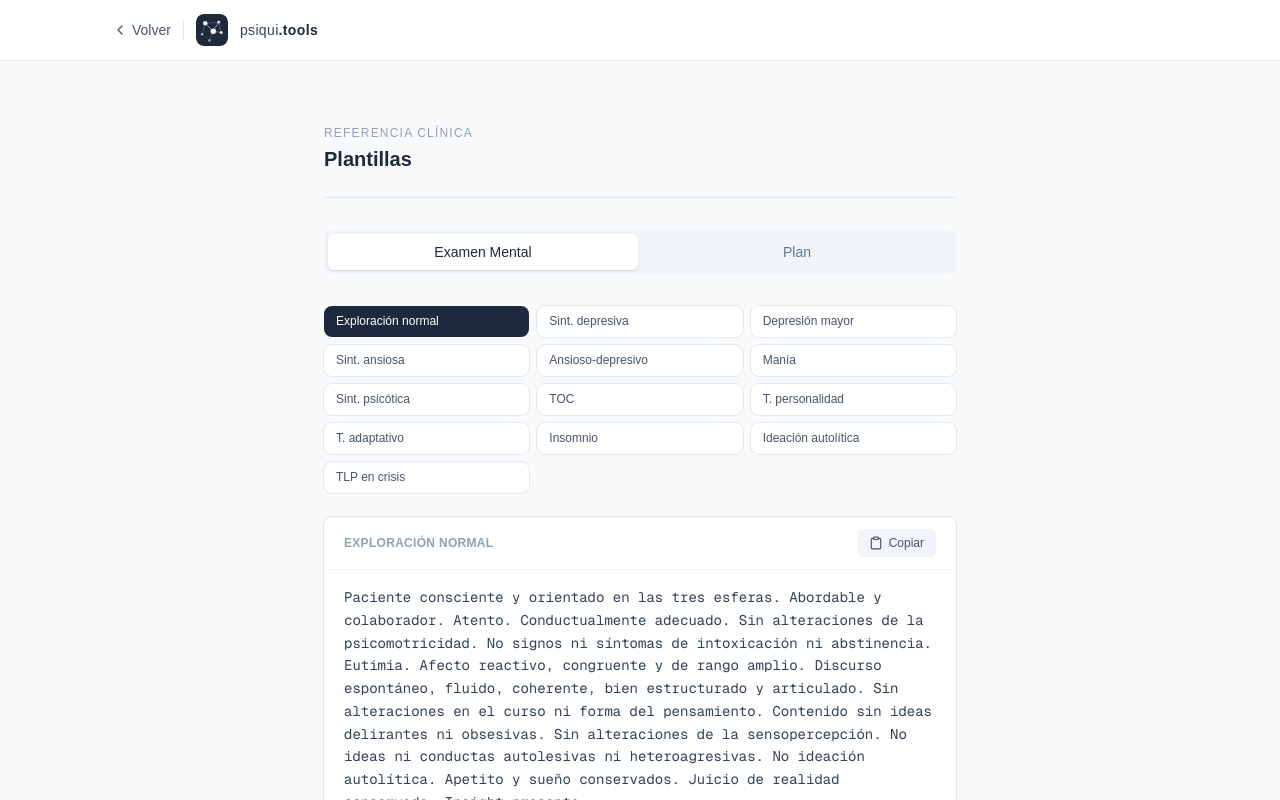
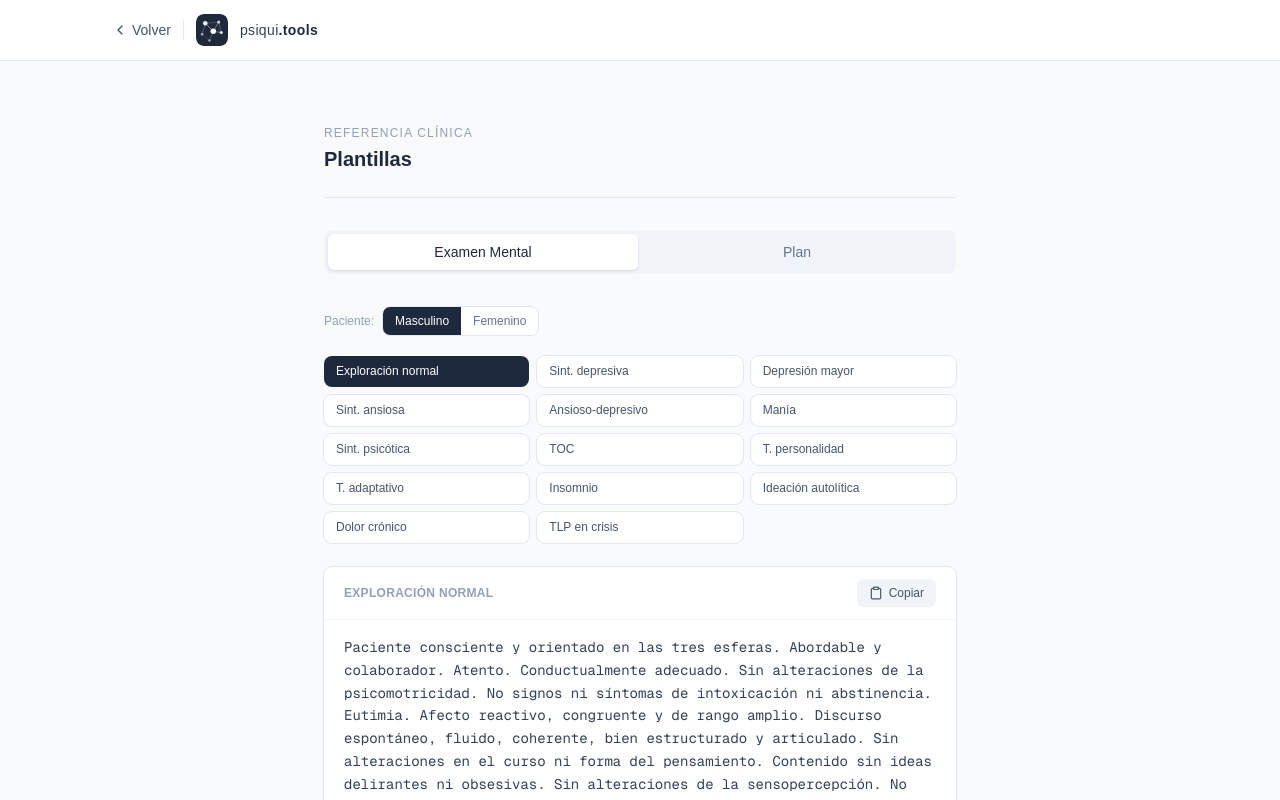
Before and after one commit to psiquitools/psiqui-tools, a Next.js app: page /tools/plantillasjm in a window 1280 px wide. Shown: the top 800 px of the page. Built offline with nearby package versions, Linux system fonts and the light colour scheme.

Commit message:
plantillas dolor, borde cuadro feedback, plantillas en femenino

```diff
--- a/app/components/FeedbackSection.tsx
+++ b/app/components/FeedbackSection.tsx
@@ -91,7 +91,7 @@ export default function FeedbackSection() {
                 value={categoria}
                 onChange={(e) => handleCategoria(e.target.value)}
                 required
-                className="w-full rounded-xl border border-slate-100 bg-slate-50 px-3 py-2.5 text-sm text-slate-700 focus:border-slate-300 focus:outline-none focus:ring-2 focus:ring-slate-100"
+                className="w-full rounded-xl border border-slate-300 bg-slate-50 px-3 py-2.5 text-sm text-slate-700 focus:border-slate-300 focus:outline-none focus:ring-2 focus:ring-slate-100"
               >
                 <option value="">Selecciona una categoría</option>
                 {CATEGORIAS.map((c) => (
@@ -112,7 +112,7 @@ export default function FeedbackSection() {
                     onChange={(e) => setTituloHerramienta(e.target.value)}
                     required
                     placeholder="Ej: Calculadora de dosis pediátricas"
-                    className="w-full rounded-xl border border-slate-100 bg-slate-50 px-3 py-2.5 text-sm text-slate-700 placeholder-slate-300 focus:border-slate-300 focus:outline-none focus:ring-2 focus:ring-slate-100"
+                    className="w-full rounded-xl border border-slate-300 bg-slate-50 px-3 py-2.5 text-sm text-slate-700 placeholder-slate-300 focus:border-slate-300 focus:outline-none focus:ring-2 focus:ring-slate-100"
                   />
                 </div>
                 <div>
@@ -124,7 +124,7 @@ export default function FeedbackSection() {
                     onChange={(e) => setDescripcionHerramienta(e.target.value)}
                     rows={3}
                     placeholder="¿Para qué serviría? ¿Qué problema resolvería?"
-                    className="w-full resize-none rounded-xl border border-slate-100 bg-slate-50 px-3 py-2.5 text-sm text-slate-700 placeholder-slate-300 focus:border-slate-300 focus:outline-none focus:ring-2 focus:ring-slate-100"
+                    className="w-full resize-none rounded-xl border border-slate-300 bg-slate-50 px-3 py-2.5 text-sm text-slate-700 placeholder-slate-300 focus:border-slate-300 focus:outline-none focus:ring-2 focus:ring-slate-100"
                   />
                 </div>
               </>
@@ -141,7 +141,7 @@ export default function FeedbackSection() {
                   required
                   rows={4}
                   placeholder="Describe tu comentario, sugerencia o el problema encontrado..."
-                  className="w-full resize-none rounded-xl border border-slate-100 bg-slate-50 px-3 py-2.5 text-sm text-slate-700 placeholder-slate-300 focus:border-slate-300 focus:outline-none focus:ring-2 focus:ring-slate-100"
+                  className="w-full resize-none rounded-xl border border-slate-300 bg-slate-50 px-3 py-2.5 text-sm text-slate-700 placeholder-slate-300 focus:border-slate-300 focus:outline-none focus:ring-2 focus:ring-slate-100"
                 />
               </div>
             )}
--- a/app/tools/plantillasjm/page.tsx
+++ b/app/tools/plantillasjm/page.tsx
@@ -231,6 +231,22 @@ const PLANTILLAS_EXAMEN: Plantilla[] = [
       "Juicio de realidad conservado. Insight parcial.",
   },
   {
+    id: "dolor-cronico",
+    titulo: "Dolor crónico",
+    texto:
+      "Paciente consciente y orientado en las tres esferas. " +
+      "Abordable y colaborador, con signos objetivables de malestar físico secundario al dolor crónico. " +
+      "Atento. " +
+      "Conductualmente adecuado. Sin alteraciones de la psicomotricidad. " +
+      "Hipotimia referida de curso crónico, reactiva al contexto álgico y al desbordamiento emocional asociado. " +
+      "Afecto reactivo, congruente y de rango restringido. " +
+      "Discurso espontáneo, fluido, coherente y bien estructurado. " +
+      "Sin alteraciones en el curso ni forma del pensamiento. " +
+      "Contenido con ideación de muerte de carácter pasivo referida, sin deseo activo de morir ni ideación autolítica estructurada con plan o intención; el paciente contextualiza su aparición en momentos de agudización del dolor y/o situaciones de desbordamiento emocional. No ideas ni conductas heteroagresivas. " +
+      "Insomnio referido con componente álgico predominante. Apetito variable en relación al dolor. " +
+      "Juicio de realidad conservado. Insight presente.",
+  },
+  {
     id: "tlp",
     titulo: "TLP en crisis",
     texto:
@@ -324,6 +340,18 @@ export default function PlantillasJM() {
   const [textoCita, setTextoCita] = useState("");
   const [copiadoPlanJunto, setCopiadoPlanJunto] = useState(false);
 
+  const [genero, setGenero] = useState<"m" | "f">("m");
+
+  function feminizar(texto: string): string {
+    return texto
+      .replace(/\borientado\b/g, "orientada")
+      .replace(/\bcolaborador\b/g, "colaboradora")
+      .replace(/\bAtento\b/g, "Atenta")
+      .replace(/\batento\b/g, "atenta")
+      .replace(/\badecuado\b/g, "adecuada")
+      .replace(/\bagitado\b/g, "agitada");
+  }
+
   const plantilla = PLANTILLAS_EXAMEN.find((p) => p.id === seleccionada)!;
 
   const bulletsPlan = PLANTILLAS_PLAN
@@ -348,8 +376,11 @@ export default function PlantillasJM() {
     });
   }
 
+  const textoActivo = genero === "f" ? feminizar(plantilla.texto) : plantilla.texto;
+  const textoIAactivo = genero === "f" ? feminizar(iaResultado) : iaResultado;
+
   async function copiar() {
-    await navigator.clipboard.writeText(plantilla.texto);
+    await navigator.clipboard.writeText(textoActivo);
     setCopiado(true);
     setTimeout(() => setCopiado(false), 2000);
   }
@@ -388,7 +419,7 @@ export default function PlantillasJM() {
   }
 
   async function copiarIA() {
-    await navigator.clipboard.writeText(iaResultado);
+    await navigator.clipboard.writeText(textoIAactivo);
     setIaCopiado(true);
     setTimeout(() => setIaCopiado(false), 2000);
   }
@@ -439,6 +470,29 @@ export default function PlantillasJM() {
         {/* Sección: Examen Mental */}
         {seccion === "examen" && (
           <>
+            {/* Toggle género */}
+            <div className="mb-5 flex items-center gap-2">
+              <span className="text-xs text-slate-400">Paciente:</span>
+              <div className="flex overflow-hidden rounded-lg border border-slate-200 text-xs font-medium">
+                <button
+                  onClick={() => setGenero("m")}
+                  className={`px-3 py-1.5 transition-colors ${
+                    genero === "m" ? "bg-slate-800 text-white" : "bg-white text-slate-500 hover:bg-slate-50"
+                  }`}
+                >
+                  Masculino
+                </button>
+                <button
+                  onClick={() => setGenero("f")}
+                  className={`px-3 py-1.5 transition-colors ${
+                    genero === "f" ? "bg-slate-800 text-white" : "bg-white text-slate-500 hover:bg-slate-50"
+                  }`}
+                >
+                  Femenino
+                </button>
+              </div>
+            </div>
+
             {/* Selector */}
             <div className="mb-6 grid grid-cols-2 gap-2 sm:grid-cols-3">
               {PLANTILLAS_EXAMEN.map((p) => (
@@ -485,7 +539,7 @@ export default function PlantillasJM() {
               </div>
               <div className="px-5 py-4">
                 <p className="font-mono text-sm leading-relaxed text-slate-700">
-                  {plantilla.texto}
+                  {textoActivo}
                 </p>
               </div>
             </div>
@@ -569,7 +623,7 @@ export default function PlantillasJM() {
                 </div>
                 <div className="px-5 py-4">
                   <p className="font-mono text-sm leading-relaxed text-slate-700">
-                    {iaResultado}
+                    {textoIAactivo}
                   </p>
                 </div>
               </div>
```
